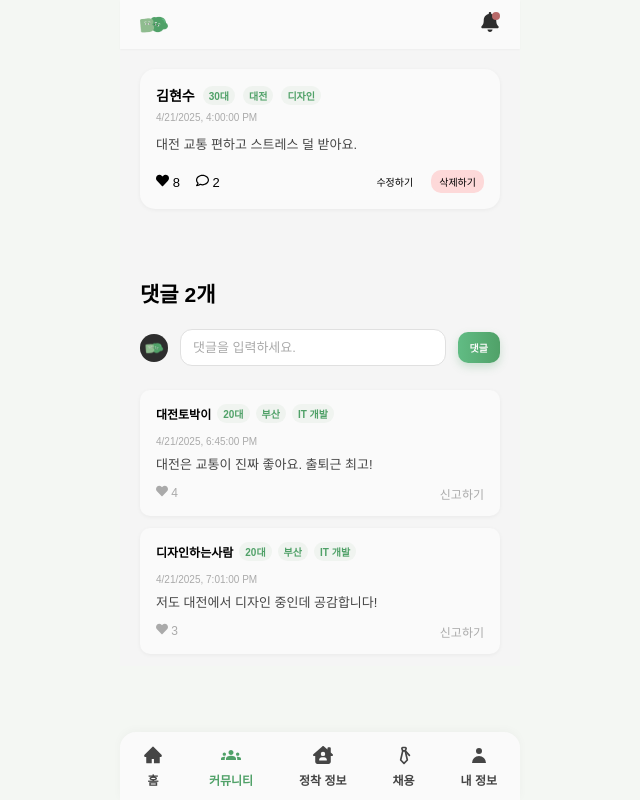
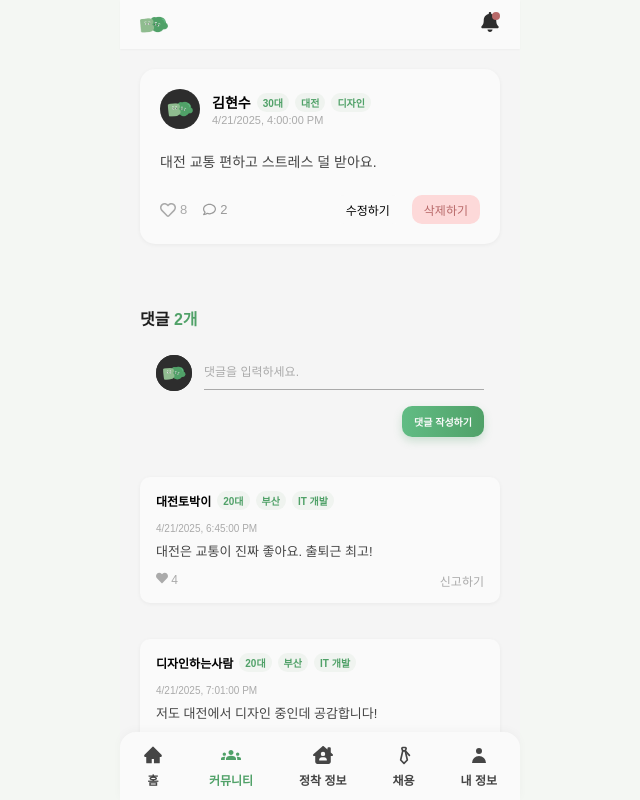
Before and after one commit to 1000hyehyang/burty-frontend, a React (Vite) app: page /community/1 in a window 1280 px wide. Shown: the whole page, without its empty margins (320-960 px from the left). Built offline with nearby package versions, Linux system fonts and the light colour scheme; a web font is replaced by a local one.

Commit message:
feat : 커뮤니티 상세 페이지 수정중

```diff
--- a/src/components/Common/SectionTitle.tsx
+++ b/src/components/Common/SectionTitle.tsx
@@ -1,9 +1,10 @@
 // 📄 components/Common/SectionTitle.tsx
+import { ReactNode } from "react";
 import styled from "styled-components";
 import { FaChevronRight } from "react-icons/fa";
 
 interface SectionTitleProps {
-  title: string;
+  title: ReactNode;
   showMoreButton?: boolean;
   onClickMore?: () => void;
 }
--- a/src/components/Community/CommentForm.tsx
+++ b/src/components/Community/CommentForm.tsx
@@ -5,28 +5,50 @@ import { useState } from "react";
 
 const Wrapper = styled.div`
   display: flex;
+  align-items: flex-start;
   gap: 12px;
-  align-items: center;
-  margin: 16px 0 24px;
+  padding: 16px;
+  margin-top: -16px;
 `;
 
 const Profile = styled.img`
-  width: 28px;
-  height: 28px;
+  width: 36px;
+  height: 36px;
   border-radius: 50%;
-  background: #d9d9d9;
+  background-color: #333;
+  object-fit: cover;
+  flex-shrink: 0;
+`;
+
+const InputSection = styled.div`
+  flex: 1;
+  display: flex;
+  flex-direction: column;
+  gap: 16px;
 `;
 
 const Input = styled.input`
-  flex: 1;
-  padding: 10px 12px;
-  border: 1px solid var(--variable-collection-bg-300);
-  border-radius: 12px;
-  font-size: 13px;
+  width: 100%;
+  padding: 10px 0;
+  font-size: 12px;
+  color: var(--variable-collection-text-300);
+  border: none;
+  border-bottom: 1.5px solid #aaa;
+  background: transparent;
+  outline: none;
+
+  &:focus {
+    border-bottom: 1.5px solid var(--variable-collection-accent-100);
+    }
 
   &::placeholder {
     color: #aaa;
   }
+`;
+
+const ButtonBox = styled.div`
+  display: flex;
+  justify-content: flex-end;
 `;
 
 const CommentForm = () => {
@@ -41,12 +63,18 @@ const CommentForm = () => {
   return (
     <Wrapper>
       <Profile src="/default-profile.png" />
-      <Input
-        placeholder="댓글을 입력하세요."
-        value={text}
-        onChange={(e) => setText(e.target.value)}
-      />
-      <PrimaryButton onClick={handleSubmit} size="small">댓글</PrimaryButton>
+      <InputSection>
+        <Input
+          placeholder="댓글을 입력하세요."
+          value={text}
+          onChange={(e) => setText(e.target.value)}
+        />
+        <ButtonBox>
+          <PrimaryButton onClick={handleSubmit} size="small">
+            댓글 작성하기
+          </PrimaryButton>
+        </ButtonBox>
+      </InputSection>
     </Wrapper>
   );
 };
--- a/src/components/Community/CommunityFilters.tsx
+++ b/src/components/Community/CommunityFilters.tsx
@@ -9,6 +9,7 @@ const Wrapper = styled.div`
   display: flex;
   flex-direction: column;
   gap: 10px;
+  margin-bottom: -24px;
 `;
 
 const ScrollableRow = styled.div`
--- a/src/components/Community/CommunityPostDetail.tsx
+++ b/src/components/Community/CommunityPostDetail.tsx
@@ -1,21 +1,45 @@
 // 📄 components/Community/CommunityPostDetail.tsx
 import styled from "styled-components";
-import { FaHeart, FaRegComment } from "react-icons/fa";
+import { useState } from "react";
+import { FaHeart, FaRegHeart, FaRegComment } from "react-icons/fa";
 import { CommunityPost } from "../../mock/communityPosts";
 import Badge from "../Common/Badge";
 
 const Wrapper = styled.div`
   background: var(--variable-collection-bg-100);
-  padding: 16px;
+  padding: 20px;
   border-radius: 15px;
-  box-shadow: 0 1px 4px rgba(0,0,0,0.05);
+  box-shadow: 0 1px 4px rgba(0, 0, 0, 0.05);
   margin-bottom: 24px;
+  display: flex;
+  flex-direction: column;
+  gap: 8px;
 `;
 
 const TopRow = styled.div`
   display: flex;
   align-items: center;
-  gap: 8px;
+  gap: 12px;
+`;
+
+const ProfileImage = styled.img`
+  width: 40px;
+  height: 40px;
+  border-radius: 50%;
+  object-fit: cover;
+  background-color: #d9d9d9;
+`;
+
+const InfoBox = styled.div`
+  display: flex;
+  flex-direction: column;
+  justify-content: center;
+`;
+
+const NameRow = styled.div`
+  display: flex;
+  align-items: center;
+  gap: 6px;
   flex-wrap: wrap;
 `;
 
@@ -24,20 +48,20 @@ const Nickname = styled.span`
   font-size: 14px;
 `;
 
-const Time = styled.span`
-  font-size: 10px;
+const Time = styled.div`
+  font-size: 11px;
   color: #aaa;
+  margin-top: 2px;
 `;
 
 const Content = styled.p`
-  margin-top: 10px;
-  font-size: 13px;
+  font-size: 14px;
   color: var(--variable-collection-text-300);
-  line-height: 1.4;
+  line-height: 1.6;
+  white-space: pre-line;
 `;
 
 const BottomRow = styled.div`
-  margin-top: 16px;
   display: flex;
   justify-content: space-between;
   align-items: center;
@@ -48,7 +72,35 @@ const Stats = styled.div`
   gap: 16px;
   align-items: center;
   font-size: 13px;
-  color: var(--text-300);
+  color: #a9a9a9;
+
+  button {
+    all: unset;
+    display: flex;
+    align-items: center;
+    gap: 4px;
+    cursor: pointer;
+    transition: color 0.2s;
+
+    &:hover svg {
+      stroke: var(--variable-collection-action-negative);
+    }
+
+    svg {
+      font-size: 16px;
+    }
+  }
+
+  .liked {
+    color: var(--variable-collection-action-negative);
+  }
+
+  .comment {
+    display: flex;
+    align-items: center;
+    gap: 4px;
+    color: #999;
+  }
 `;
 
 const Buttons = styled.div`
@@ -56,10 +108,11 @@ const Buttons = styled.div`
   gap: 10px;
 
   button {
-    padding: 4px 8px;
-    font-size: 10px;
+    padding: 6px 12px;
+    font-size: 12px;
     border-radius: 10px;
     font-weight: 500;
+    white-space: nowrap;
   }
 
   .edit {
@@ -68,35 +121,58 @@ const Buttons = styled.div`
 
   .delete {
     background: #fdd9d9;
-    color: var(--action-negative);
+    color: var(--variable-collection-action-negative);
   }
 `;
 
 interface Props {
   post: CommunityPost;
+  isMyPost?: boolean;
 }
 
-const CommunityPostDetail = ({ post }: Props) => {
+const CommunityPostDetail = ({ post, isMyPost = true }: Props) => {
+  const [likes, setLikes] = useState(post.likes);
+  const [liked, setLiked] = useState(false);
+
+  const handleLike = () => {
+    if (liked) return;
+    setLikes((prev) => prev + 1);
+    setLiked(true);
+  };
+
   return (
     <Wrapper>
       <TopRow>
+        <ProfileImage src="/default-profile.png" />
+        <InfoBox>
+          <NameRow>
             <Nickname>{post.nickname}</Nickname>
             <Badge type="primary" size="small">{post.ageGroup}</Badge>
             <Badge type="primary" size="small">{post.location}</Badge>
             <Badge type="primary" size="small">{post.job}</Badge>
+          </NameRow>
+          <Time>{new Date(post.createdAt).toLocaleString()}</Time>
+        </InfoBox>
       </TopRow>
-      <Time>{new Date(post.createdAt).toLocaleString()}</Time>
+
       <Content>{post.content}</Content>
 
       <BottomRow>
         <Stats>
-          <span><FaHeart /> {post.likes}</span>
-          <span><FaRegComment /> {post.comments}</span>
+          <button onClick={handleLike} className={liked ? "liked" : ""}>
+            {liked ? <FaHeart /> : <FaRegHeart />} {likes}
+          </button>
+          <span className="comment">
+            <FaRegComment /> {post.comments}
+          </span>
         </Stats>
+
+        {isMyPost && (
           <Buttons>
             <button className="edit">수정하기</button>
             <button className="delete">삭제하기</button>
           </Buttons>
+        )}
       </BottomRow>
     </Wrapper>
   );
--- a/src/components/Community/CommunityPostList.tsx
+++ b/src/components/Community/CommunityPostList.tsx
@@ -11,7 +11,7 @@ interface Props {
 
 const Section = styled.section`
   padding: 0;
-  margin-bottom: clamp(64px, 8vw, 80px);
+  margin-bottom: clamp(16px, 2vw, 24px);
 `;
 
 const CommunityPostList = ({ mode = "community" }: Props) => {
--- a/src/pages/CommunityDetailPage.tsx
+++ b/src/pages/CommunityDetailPage.tsx
@@ -3,6 +3,7 @@ import { useParams } from "react-router-dom";
 import { dummyCommunityPosts } from "../mock/communityPosts";
 import { dummyCommunityComments } from "../mock/communityComments";
 import CommunityPostDetail from "../components/Community/CommunityPostDetail";
+import SectionTitle from "../components/Common/SectionTitle";
 import CommentForm from "../components/Community/CommentForm";
 import CommentItem from "../components/Community/CommentItem";
 
@@ -18,13 +19,21 @@ const CommunityDetailPage = () => {
   return (
     <>
       <CommunityPostDetail post={post} />
-      <section>
-        <h3>댓글 {comments.length}개</h3>
-        <CommentForm />
-        {comments.map((comment) => (
-          <CommentItem key={comment.commentId} comment={comment} />
-        ))}
-      </section>
+      <SectionTitle
+        title={
+          <>
+            댓글{" "}
+            <span style={{ color: "var(--variable-collection-primary-100)" }}>
+              {comments.length}개
+            </span>
+          </>
+        }
+      />
+
+      <CommentForm />
+      {comments.map((comment) => (
+        <CommentItem key={comment.commentId} comment={comment} />
+      ))}
     </>
   );
 };
```
Also changed, not shown: src/components/Community/CommunityPostContent.tsx (deleted, +0 -157 lines). Lines whose indentation alone changed are shown as unchanged.
